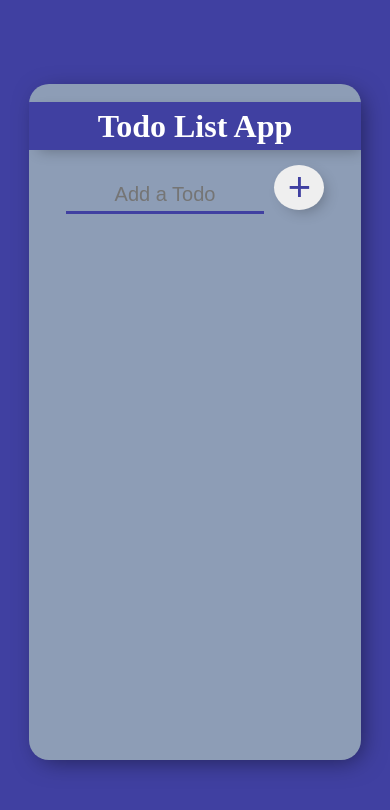
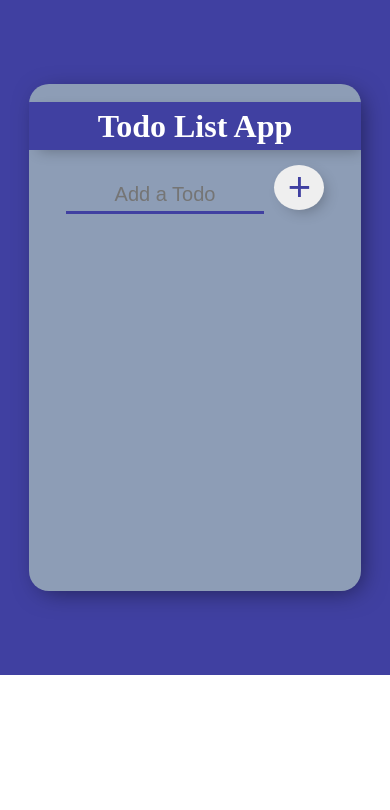
Before and after one commit to anshul-malviya/todo_list_app, a React (Create React App) app: page / in a window 390 px wide. Shown: the top 810 px of the page. Built offline with nearby package versions, Linux system fonts and the light colour scheme.

Commit message:
Update index.css

```diff
--- a/src/index.css
+++ b/src/index.css
@@ -5,7 +5,7 @@
 }
 .main_div{
     width:100%;
-    height:100vh;
+    height:80vh;
     background: #4040a1;
     display:flex;
     flex-direction: row;
@@ -15,7 +15,7 @@
 }
 .center_div{
     width:30%;
-    height: 80vh;
+    height: 60vh;
     background:#8d9db6;
     border-radius: 20px;
     box-shadow: 5px 5px 25px -5px rgba(0,0,0,0.5);
@@ -91,7 +91,6 @@ ul li {
 @media (max-width: 768px){
     .center_div{
         width: 85%;
-        /* height:80vh; */
-        margin: 15px 0;
+        margin: 8px 0;
     }
 }
```
